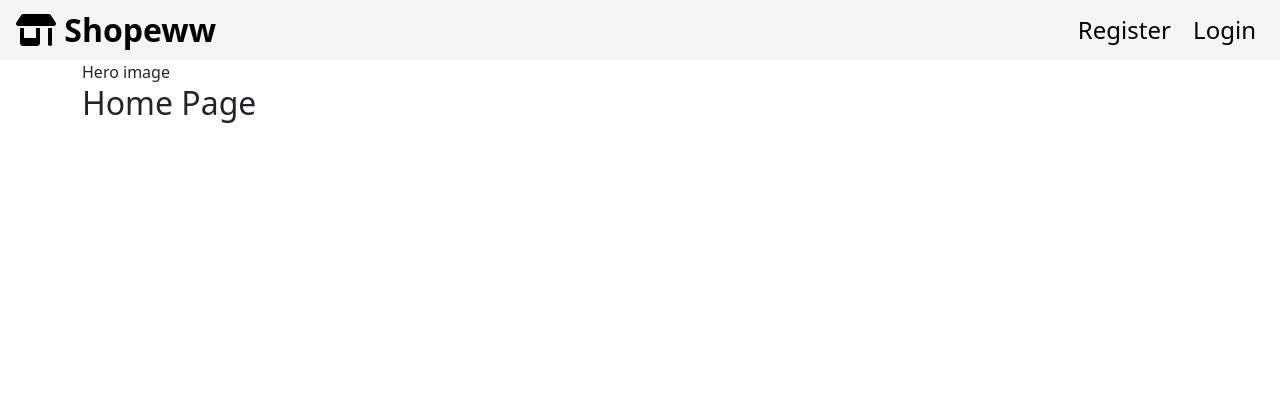
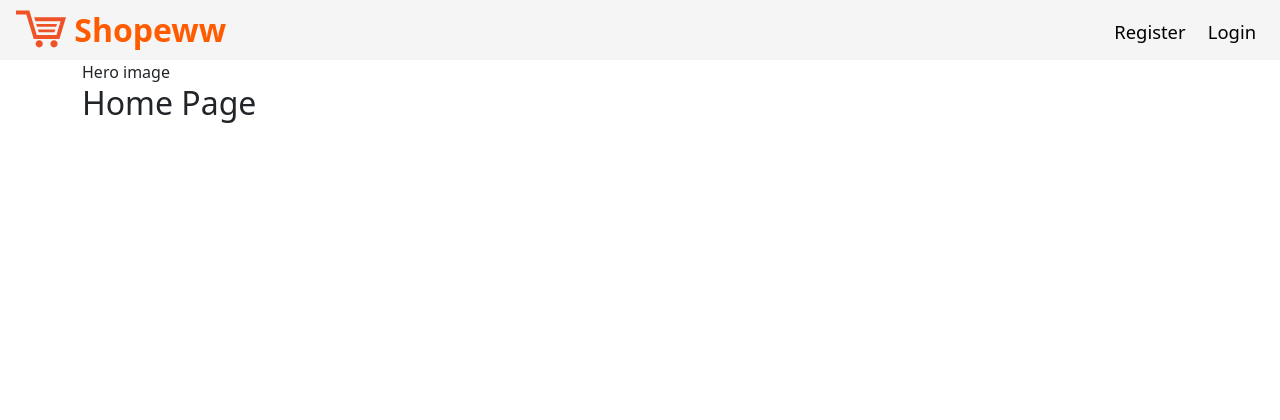
Before and after one commit to mercenarioZ/web_programming_assignment, a PHP site: page /index.php in a window 1280 px wide. Shown: the top 420 px of the page. Run offline with PHP 8.4, Linux system fonts and the light colour scheme; some libraries are stand-ins or nearby versions.

Commit message:
Add UI logo.

```diff
--- a/mvc/views/layouts/application.php
+++ b/mvc/views/layouts/application.php
@@ -14,7 +14,8 @@
             integrity="sha512-KfkfwYDsLkIlwQp6LFnl8zNdLGxu9YAA1QvwINks4PhcElQSvqcyVLLD9aMhXd13uQjoXtEKNosOWaZqXgel0g=="
             crossorigin="anonymous" referrerpolicy="no-referrer" />
 
-        <title>PHP MVC Main Layout</title>
+        <title>Shopeww</title>
+        <link rel="icon" href="assets/images/favicon.ico" type="image/x-icon">
 
         <style>
             * {
@@ -52,6 +53,10 @@
             div#auth>a:hover {
                 color: #ff0000;
             }
+
+            .auth-btn {
+                font-size: 1.15rem;
+            }
         </style>
 
     </head>
@@ -63,19 +68,13 @@
         <nav id="header">
             <div class="d-flex justify-content-between me-2">
                 <div class="ms-3 fw-bold fs-2">
-
-                    <a href="<?php echo $web_root ?>/index.php"><i class="fa-shop fa-solid"></i> Shopeww</a>
+                    <a href="<?php echo $web_root ?>/index.php">
+                        <img style="height: 50px; width: auto; margin-bottom: .5rem" src="assets/images/logo.svg"></img>
+                        <span style="color: #FF5B00">Shopeww</span></a>
                 </div>
                 <div id="auth" class="me-3 fs-4">
-                    <a href="<?php echo $web_root ?>/index.php?controller=user&action=register">Register</a>
-                    <a class="ms-3" href="<?php echo $web_root ?>/index.php?controller=user&action=login">Login</a>
-
-                    <!--                     <a href="index.php"><i class="fa-shop fa-solid"></i> Shopeww</a>
-                </div>
-                <div id="auth" class="me-3 fs-4">
-                    <a href="index.php?controller=user&action=register">Register</a>
-                    <a class="ms-3" href="index.php?controller=user&action=login">Login</a> -->
-
+                    <a class="auth-btn" href="<?php echo $web_root ?>/index.php?controller=user&action=register">Register</a>
+                    <a class="auth-btn ms-3" href="<?php echo $web_root ?>/index.php?controller=user&action=login">Login</a>
                 </div>
             </div>
         </nav>
--- a/mvc/views/user/login.php
+++ b/mvc/views/user/login.php
@@ -1,5 +1,5 @@
 <div class="container pt-5 align-middle">
-    <h1 class="text-primary text-center">Login into Shopeww</h1>
+    <h1 class="text-primary text-center">Login into <span style="color: #FF5B00">Shopeww</span></h1>
 
     <form>
         <div class="mb-3">
@@ -15,5 +15,5 @@
     </form>
     <div class="mt-3">Don't have any account? <a
             href="<?php echo WEB_ROOT ?>/index.php?controller=user&action=register">Register</a></div>
-    <div class="mt-3"><a href="<?php echo WEB_ROOT ?>">Back to home</a></div>
+    <div class="mt-3"><a href="<?php echo WEB_ROOT ?>">Back to home page</a></div>
 </div>
--- a/mvc/views/user/register.php
+++ b/mvc/views/user/register.php
@@ -1,5 +1,5 @@
 <div class="container pt-5 align-middle">
-    <h1 class="text-primary text-center">Register into Shopeww</h1>
+    <h1 class="text-primary text-center">Create a <span style="color: #FF5B00">Shopeww</span> account</h1>
 
     <form>
         <div class="mb-3">
@@ -24,5 +24,5 @@
     </form>
     <div class="mt-3">Already have an account? <a
             href="<?php echo WEB_ROOT; ?>/index.php?controller=user&action=login">Login</a></div>
-    <div class="mt-3"><a href="<?php echo WEB_ROOT ?>">Back to home</a></div>
+    <div class="mt-3"><a href="<?php echo WEB_ROOT ?>">Back to home page</a></div>
 </div>
```
Also changed, not shown: assets/images/favicon.ico (added), assets/images/logo.svg (added).
